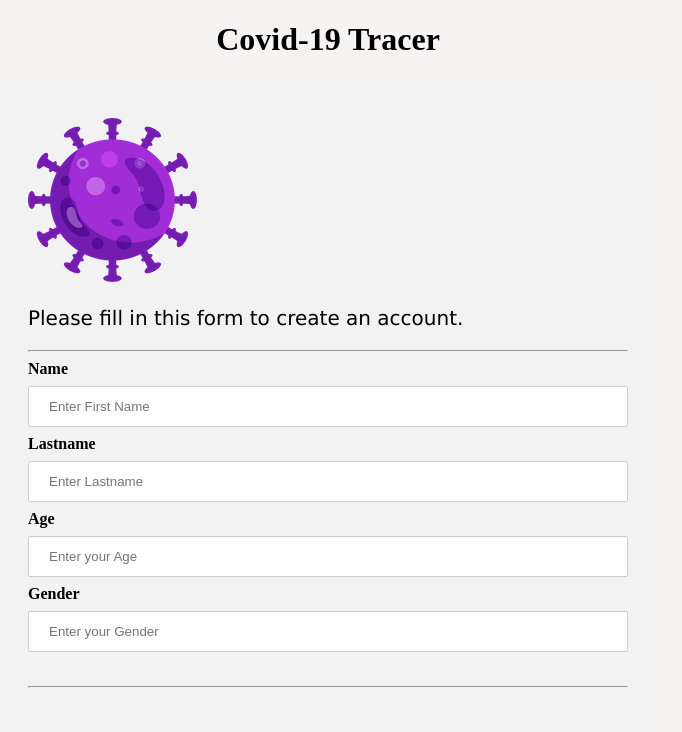
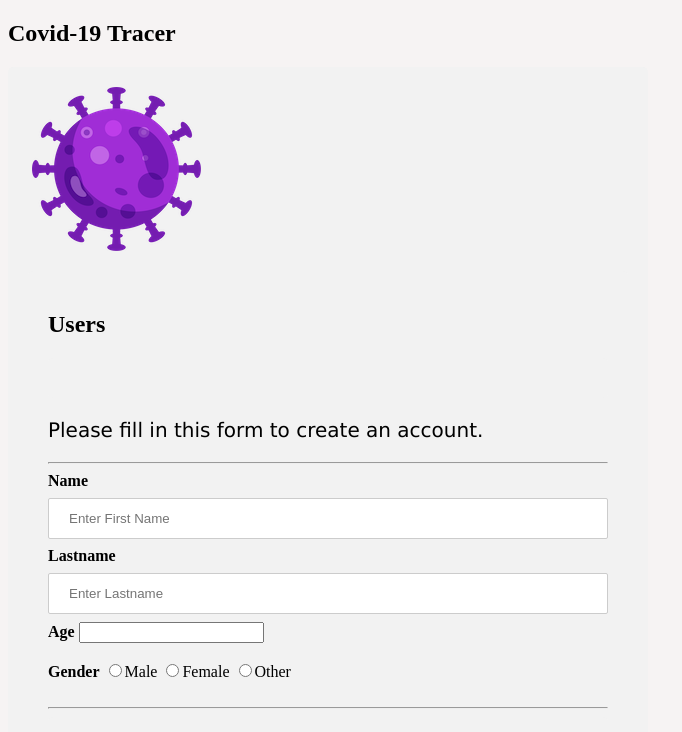
Before and after one commit to sonermezgitci/covid19-frontend, a plain HTML site: page index.html in a window 1280 px wide. Shown: the top 732 px of the page, without its empty margins (0-682 px from the left). Drawn offline with Linux system fonts and the light colour scheme; no server answers.

Commit message:
Fetch GET , Fetch POST

```diff
--- a/css/main.css
+++ b/css/main.css
@@ -1,3 +1,5 @@
+h1{font-size:64px;}
+
 body {
     height: 200px;
     width: 50%;
@@ -7,7 +9,10 @@ body {
   h1 {
     color:black;
     text-align: center;
+    padding: 10px;
+    margin: 0;
   }
+
 
 
 
--- a/index.html
+++ b/index.html
@@ -1,6 +1,6 @@
 <!DOCTYPE html>
 <html lang="en" dir="ltr">
-    <h1>Covid-19 Tracer </h1>
+
   <head>
 
     <meta charset="utf-8">
@@ -10,23 +10,39 @@
     <script type="text/javascript" src="index.js"></script>
   </head>
   <body>
+      <header>
+          <h2>Covid-19 Tracer </h2>
+      </header>
 
 
     <form id="new-user-form">
       <div class ="container">
 
 
+
+
            <img src="" alt="" class="">
-           <nav>
-          <a href="#" class="hide-desktop">
+
             <img src="images/coronadetails.png" alt="covid-logo" class="small-logo" id="small-logo">
-
           </a>
 
             <ul class="show-desktop hide-desktop" id="nav">
 
           </ul>
            </nav>
+           <form id="users-form">
+
+              <div class="form-container">
+
+                  <main>
+                  <h2>Users</h2>
+                  </main>
+                  <div class="users">
+
+
+                  </form>
+
+                  </div>
 
 
       <p>Please fill in this form to create an account.</p>
@@ -39,9 +55,14 @@
         <label for="lastname"><b>Lastname</b></label>
         <input id= 'input-lastname'type="text" placeholder="Enter Lastname" name="lastname" required>
         <label for="age"><b>Age</b></label>
-        <input id= 'input-age'type="text" placeholder="Enter your Age " name="age" required>
-        <label for="age"><b>Gender</b></label>
-        <input id= 'input-gender'type="text" placeholder="Enter your Gender " name="gender" required>
+        <input id= 'input-age'type="number" name="age" value="" required>
+        <label for="age"><b>
+          <br></br>
+        <label>Gender</b></label>
+        <input id='input-gender'type="radio" name="gender"   value="Male">Male
+        <input type="radio" name="gender"   value="Female">Female
+        <input type="radio" name="gender"   value="Other">Other
+
         <br></br>
         <hr>
 
--- a/index.js
+++ b/index.js
@@ -1,6 +1,9 @@
-
+// JS mantra When the DOM CONTENT is loaded i want to make a get Fetch and then manipulate DOM content Loaded
+// with render data with renderUsers(user),method below
 addEventListener('DOMContentLoaded',() => {
-
+  // Creating DOMCONTENTLOADED event listener to properly set up listener
+  const div = document.querySelector(".users")
+  getUsers() //its for get users on the DOM for  Fetch Read Test!
 
   const createUsersForm =  document.querySelector("#new-user-form")
   createUsersForm.addEventListener("submit",(e) => createFormHandler(e))
@@ -8,16 +11,16 @@ addEventListener('DOMContentLoaded',() => {
 
 
 
-// function getUsers(){
-//   fetch("http://localhost:3000/users")
-//   .then(r => r.json())
-//   .then(users => users.forEach(user =>  renderUsers(user)))
-// }
+function getUsers(){ // we are creating a function to have FETCH and we passed it On DOMContent loaded)
+  fetch("http://localhost:3000/users")// return the promise has response to take out
+  .then(r => r.json()) // (r) capturing this respond and parse in the  json
+  .then(users => users.forEach(user =>  renderUsers(user)))
+  // we get access to json data we are getting user array back (er can name it anything make sense)
+  // i am  getting mu users array and i am gonna get user array and object in the array an i rendered them indivudual
+}
 
-const div = document.querySelector(".users")
-// getUsers() //its for get users on the DOM for  Fetch Read Test!
 function renderUsers(user){
-  // console.log(users)
+  console.log(users)
 
   //  div.className ="card"
   // console.log(user)
@@ -26,7 +29,7 @@ function renderUsers(user){
    const userLi = document.createElement("li")
    userLi.innerText = `${user.name} ${user.lastname} ${user.age} ${user.gender} , Quarantined Start Date: ${user.quarantines[0].startdate}, Quarantined End Date: ${user.quarantines[0].enddate},  Symptoms fever: ${user.symptoms[0].fever}, cough: ${user.symptoms[0].cough}, tiredness: ${user.symptoms[0].breath}, throat: ${user.symptoms[0].throat}, Runny Nose:${user.symptoms[0].nose}`
    userUl.appendChild(userLi)
-  div.innerText = ""
+  // div.innerText = ""
   div.appendChild(userUl)
 
 
@@ -119,7 +122,7 @@ function symptomNumber(symptoms,user){
     }
   console.log(Math.floor(yesCounter/(Object.keys(symptoms[0]).length)*100))
 
-  displayNumberDiv.innerHTML =`${user.name},${user.lastname} has infected`+ Math.floor(yesCounter/(Object.keys(symptoms[0]).length)*100)+ "%"
+  displayNumberDiv.innerHTML =`${user.name} ${user.lastname}  May has  infected by Corana   `+ Math.floor(yesCounter/(Object.keys(symptoms[0]).length)*100)+ "%"
 
   }
 })
```
